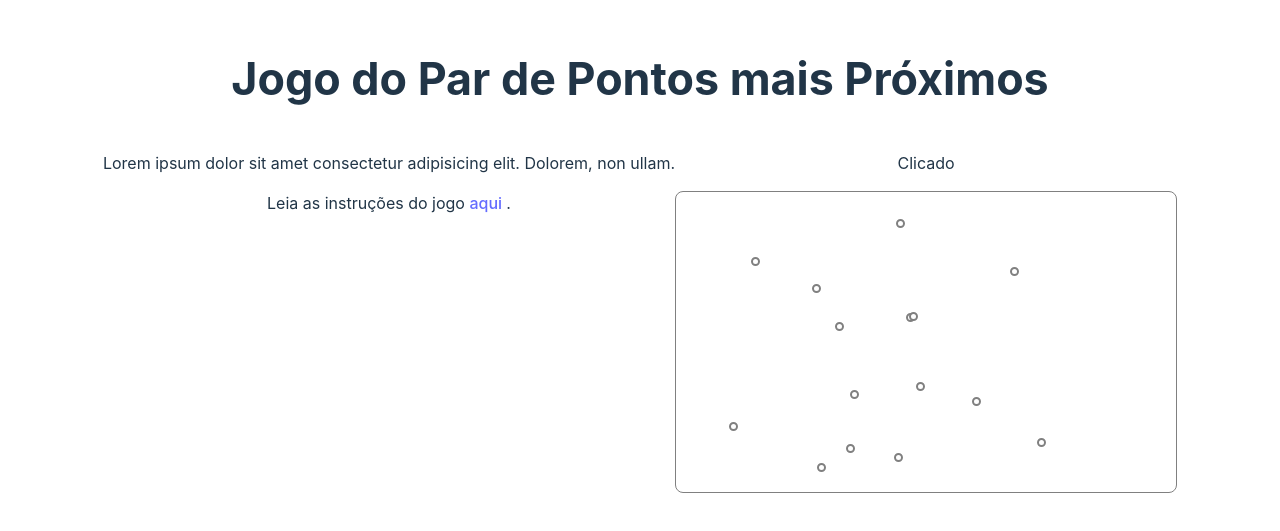
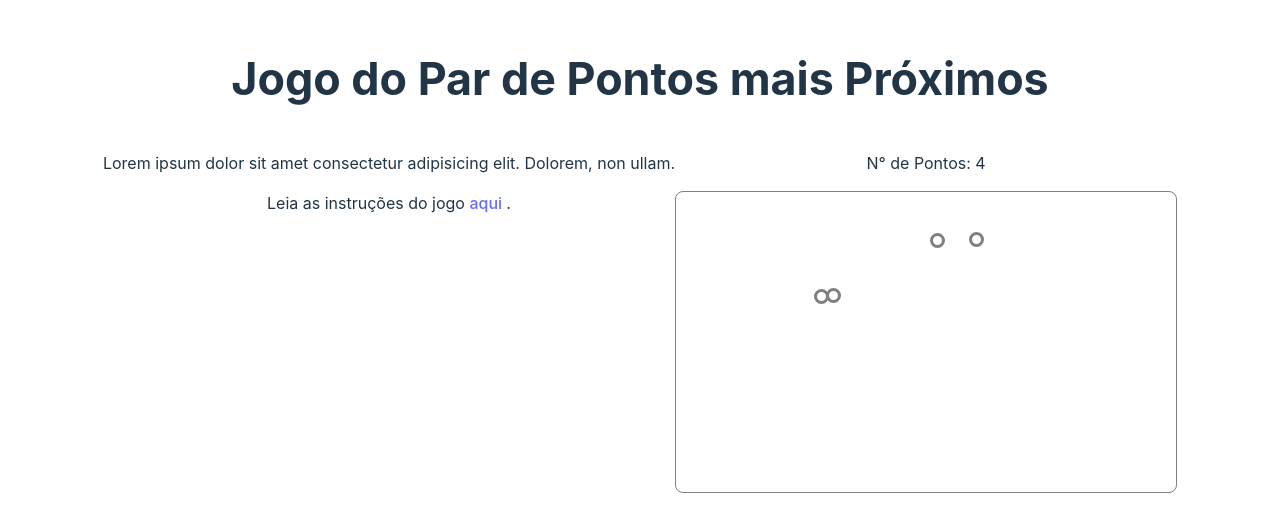
Before and after one commit to projeto-de-algoritmos/DC_AlgunsExercicios, a Svelte app: page / in a window 1280 px wide. Shown: the part 141-672 px from the top of the page. Built offline with nearby package versions, Linux system fonts and the light colour scheme.

Commit message:
feat: clicar nos pontos corretos passa pra próxima fase

```diff
--- a/src/App.svelte
+++ b/src/App.svelte
@@ -1,5 +1,10 @@
 <script lang="ts">
-  import type { Point } from "./closestPairOfPoints";
+  import {
+    Point,
+    type ClosestPair,
+    getClosestPair,
+    distance,
+  } from "./closestPairOfPoints";
   import PointView from "./compoenents/PointView.svelte";
   import PointsContainer from "./compoenents/PointsContainer.svelte";
 
@@ -7,9 +12,20 @@
   const width = 500;
   const paddingH = 15;
   const paddingV = 15;
-  let numberOfPoints = 15;
 
-  const points: Point[] = [];
+  const maxNumberOfPoints = 15;
+  let numberOfPoints = 4;
+  let points: Point[] = [];
+  let realClosestPair: ClosestPair = {
+    distance: 0,
+    pair: { p1: new Point(0, 0), p2: new Point(0, 0) },
+  };
+
+  let selectedPoints: Point[] = [];
+
+  function generatePoints(numberOfPoints: number) {
+    const p: Point[] = [];
+    points = []
 
     for (let i = 0; i < numberOfPoints; i++) {
       points.push({
@@ -18,6 +34,40 @@
         // x: 15,
         // y: 15,
       });
+    }
+
+    realClosestPair = getClosestPair(points);
+  }
+
+  generatePoints(numberOfPoints);
+
+  function handleClick(point: Point) {
+    selectedPoints.push(point);
+
+    if (selectedPoints.length == 1) {
+      console.log("Selecionou um ponto");
+    } else if (selectedPoints.length == 2) {
+      console.log("Selecionou segundo ponto");
+
+      const selectedPointsDistance = distance(
+        selectedPoints[0],
+        selectedPoints[1]
+      );
+      // console.log({selectedPointsDistance, realDist: realClosestPair.distance});
+
+      if (selectedPointsDistance <= realClosestPair.distance) {
+        console.log("Acertou miseravi");
+        numberOfPoints++
+        generatePoints(numberOfPoints)
+        selectedPoints = []
+      } else {
+        console.log("Errrouu!!!");
+        selectedPoints = [];
+      }
+    } else {
+      selectedPoints = [];
+      console.log("Limpei");
+    }
   }
 </script>
 
@@ -39,9 +89,9 @@
       </p>
     </aside>
 
-    <PointsContainer {height} {width}>
+    <PointsContainer {height} {width} {numberOfPoints}>
       {#each points as p, i}
-        <PointView id={i} x={p.x} y={p.y} />
+        <PointView id={i} point={p} {handleClick} />
       {/each}
     </PointsContainer>
   </div>
--- a/src/compoenents/PointView.svelte
+++ b/src/compoenents/PointView.svelte
@@ -1,20 +1,27 @@
 <script lang="ts">
-    // FIXME: x e y são valores percentuais
-    export let x = 0;
-    export let y = 0;
+    import { Point } from "../closestPairOfPoints";
+
+    export let point = new Point(0, 0)
     export let id = 0;
-    export let radius = 5;
+    export let radius = 9;
+    export let handleClick: (point: Point) => void
+
     let width = radius;
     let height = radius;
+
+
+
+
 </script>
 
 <div
+    id="point-{id}"
     class="point"
     style:width="{width}px"
     style:height="{height}px"
-    style:left="{x - radius}px"
-    style:top="{y - radius}px"
-    on:click={() => console.log("Ponto", id, x, y)}
+    style:left="{point.x - radius}px"
+    style:top="{point.y - radius}px"
+    on:click={() => handleClick(point)}
     on:keydown={() => {}}
 />
 
@@ -22,7 +29,13 @@
     .point {
         position: absolute;
         border-radius: 50%;
-        border: 2px solid grey;
+        border: 3px solid grey;
         background: white;
+        transform: scale(1.0);
+        transition: all ease-in-out 0.2s;
+    }
+
+    .point:hover {
+        transform: scale(1.3);
     }
 </style>
--- a/src/compoenents/PointsContainer.svelte
+++ b/src/compoenents/PointsContainer.svelte
@@ -1,6 +1,7 @@
 <script lang="ts">
     import { onMount } from "svelte";
 
+    export let numberOfPoints = 0;
     export let width = 500;
     export let height = 500;
 
@@ -26,7 +27,10 @@
 </script>
 
 <div>
-    <p>Clicado {text}</p>
+    <p>
+        N° de Pontos: {numberOfPoints}
+        <!-- | Clicado {text} -->
+    </p>
     <div
         class="points-container"
         on:click={handleClick}
```
Also changed, not shown: src/closestPairOfPoints.ts (line endings or trailing spaces). Lines whose indentation alone changed are shown as unchanged.
